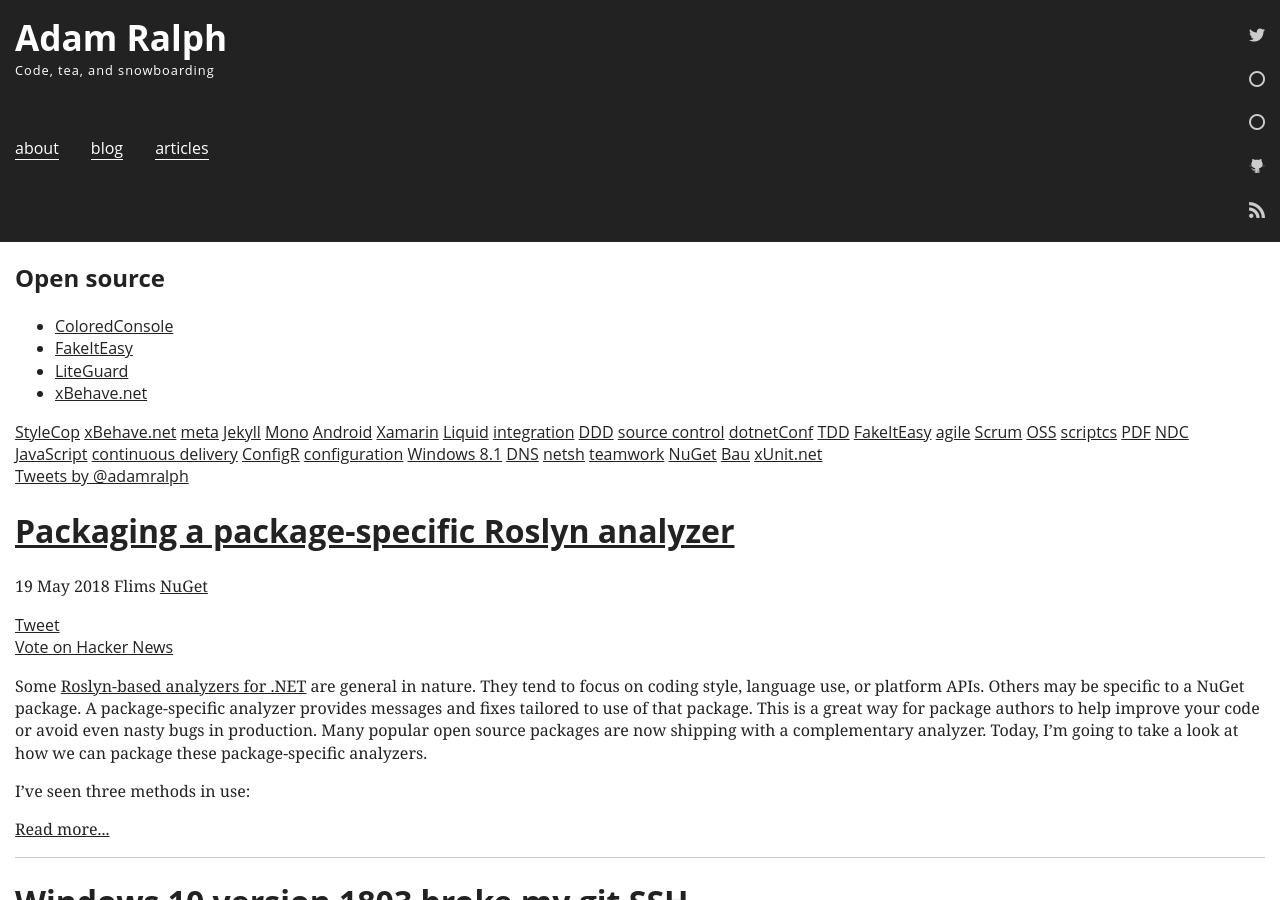
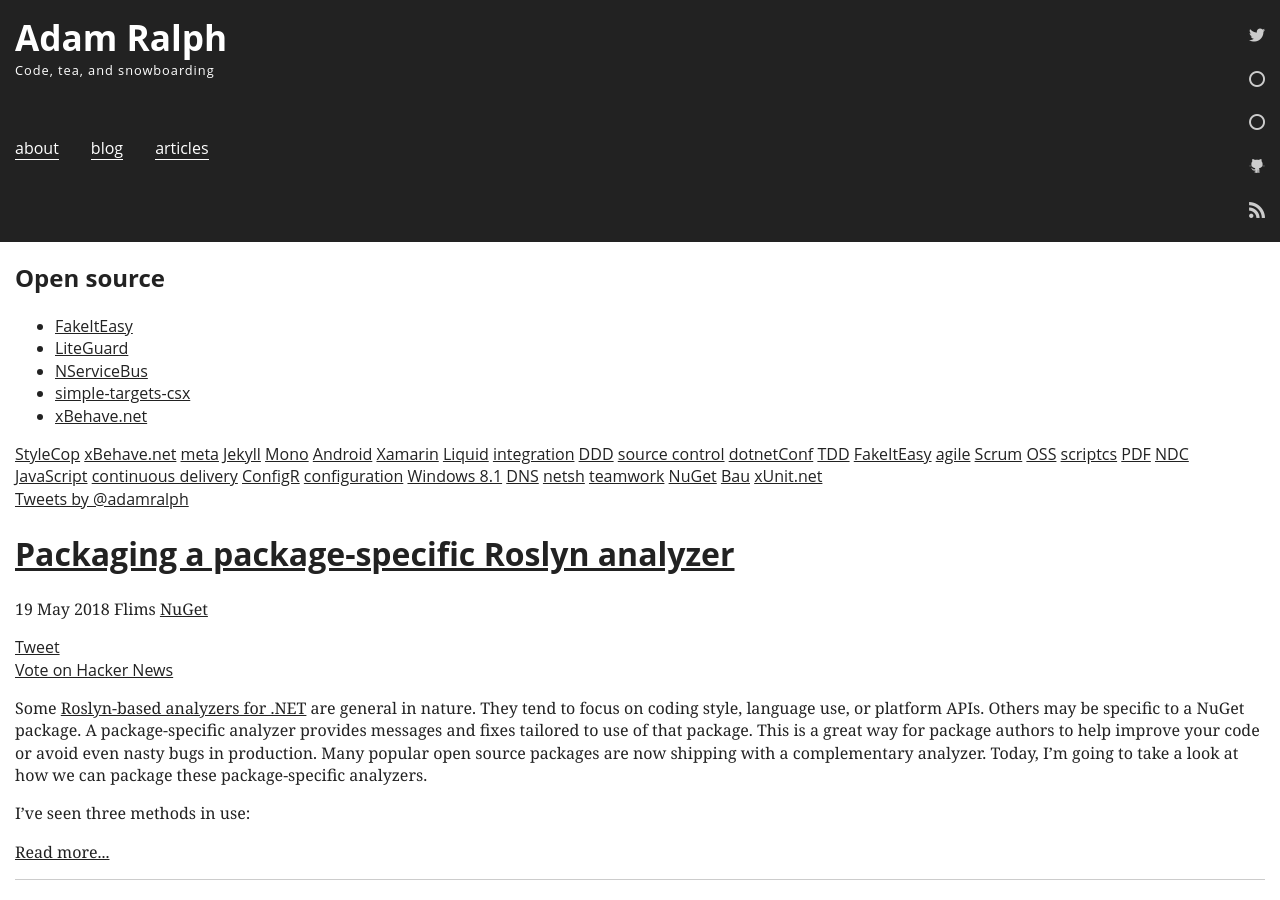
Before and after one commit to adamralph/adamralph.github.com, a Jekyll site: the page built from index.html, in a window 1280 px wide and 900 px high. Built offline with Jekyll 4.4.1, drawn with Linux system fonts in a browser that asks for light colours; a script that is not in the unit is left out; comment, search, counter and statistics services are not loaded.

Commit message:
update open source nav

```diff
--- a/index.html
+++ b/index.html
@@ -5,9 +5,10 @@
 <aside>
   <h2>Open source</h2>
   <ul>
-    <li><a href="https://github.com/colored-console/colored-console/">ColoredConsole</a></li>
     <li><a href="https://fakeiteasy.github.io/">FakeItEasy</a></li>
     <li><a href="https://github.com/liteguard/liteguard/">LiteGuard</a></li>
+    <li><a href="https://github.com/Particular/NServiceBus/">NServiceBus</a></li>
+    <li><a href="https://github.com/adamralph/simple-targets-csx/">simple-targets-csx</a></li>
     <li><a href="http://xbehave.github.io/">xBehave.net</a></li>
   </ul>
 </aside>
```
